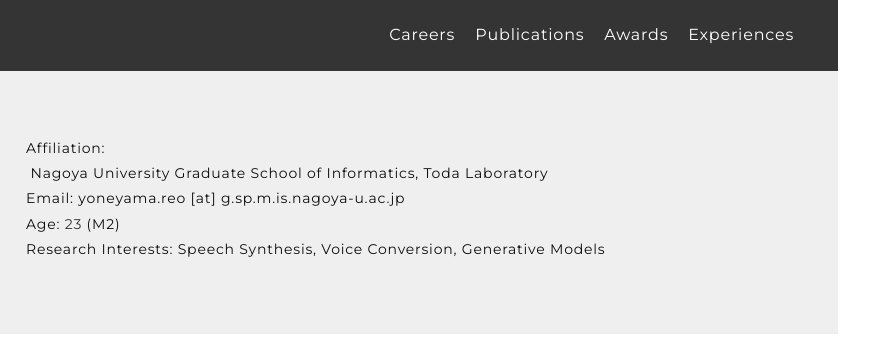
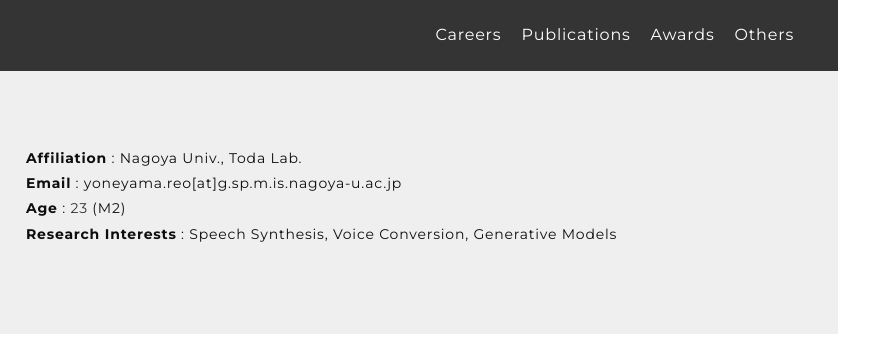
Before and after one commit to chomeyama/Profile, a plain HTML site: page index.html in a window 1280 px wide. Shown: the top 364 px of the page, 402-1280 px from the left. Drawn offline with nearby package versions, Linux system fonts and the light colour scheme.

Commit message:
modified

```diff
--- a/css/style.css
+++ b/css/style.css
@@ -171,7 +171,7 @@ nav {
 }
 
 .profile p {
-  padding-top: 15px;
+  padding-top: 25px;
 }
 
 .profile a {
--- a/index.html
+++ b/index.html
@@ -7,18 +7,16 @@
   <meta name=”twitter:card” content=”summary“>
   <meta name=”twitter:site” content=”@_riceham“>
   <meta property='og:type' content="website">
-  <meta property='og:title' content="Reo YONEYAMA Profile Page">
+  <meta property='og:title' content="Reo YONEYAMA Profile">
   <meta property='og:url' content="https://chomeyama.github.io/Profile/">
-  <meta property='og:description'
-    content="The profile page of Reo Yoneyama. If you have any questions, please contact me by email.">
-  <meta property="og:image"
-    content="https://user-images.githubusercontent.com/49127218/117531375-2bc80100-b01d-11eb-8d2e-e213f1d14908.jpg">
+  <meta property='og:description' content="The profile page of Reo Yoneyama.">
+  <meta property="og:image" content="img/meow.jpg">
   <meta name="description" content="The profile page of Reo YONEYAMA">
   <title>Reo YONEYAMA</title>
   <link href="https://fonts.googleapis.com/css2?family=Montserrat:wght@400;700&display=swap" rel="stylesheet">
   <link href="https://fonts.googleapis.com/css?family=Material+Icons+Outlined" rel="stylesheet">
   <link href="css/style.css" media="all" rel="stylesheet" type="text/css">
-  <link rel="shortcut icon" href="img/me2.jpg">
+  <link rel="shortcut icon" href="img/meow.jpg">
   <link rel=”canonical” href=”https://chomeyama.github.io/Profile/”>
 
   <script src="https://code.jquery.com/jquery-2.2.4.js" integrity="sha256-iT6Q9iMJYuQiMWNd9lDyBUStIq/8PuOW33aOqmvFpqI="
@@ -45,7 +43,7 @@
           <li id="nav"><a href="#education">Careers</a></li>
           <li id="nav"><a href="#publications">Publications</a></li>
           <li id="nav"><a href="#awards">Awards</a></li>
-          <li id="nav"><a href="#experiences">Experiences</a></li>
+          <li id="nav"><a href="#others">Others</a></li>
         </ul>
       </nav>
       <nav class="sp-nav">
@@ -53,7 +51,7 @@
           <li id="sp-nav"><a href="#education">Careers</a></li>
           <li id="sp-nav"><a href="#publications">Publications</a></li>
           <li id="sp-nav"><a href="#awards">Awards</a></li>
-          <li id="sp-nav"><a href="#experiences">Experiences</a></li>
+          <li id="sp-nav"><a href="#others">Others</a></li>
           <li class="close"><span>Close</span></li>
         </ul>
       </nav>
@@ -63,16 +61,14 @@
     </header>
 
     <div class="profile">
-      <img class="clearfix" src="img/me4.jpg" alt="Photograph of me">
+      <img class="clearfix" src="img/me.jpg" alt="Photograph of me">
       <p class="clearfix">
         <br>
-        Affiliation:<br>
-        &nbsp;Nagoya University Graduate School of Informatics, <a class="url"
-          href="https://www.toda.is.i.nagoya-u.ac.jp/" target="_blank" rel="noopener">Toda
-          Laboratory</a><br>
-        Email: yoneyama.reo [at] g.sp.m.is.nagoya-u.ac.jp<br>
-        Age: <a id="age" style="color:#0e0e0e;text-decoration:none"></a> (M2)<br>
-        Research Interests:</b> Speech Synthesis, Voice Conversion, Generative Models
+        <b>Affiliation</b> : Nagoya Univ., <a class="url" href="https://www.toda.is.i.nagoya-u.ac.jp/" target="_blank"
+          rel="noopener">Toda Lab.</a><br>
+        <b>Email</b> : yoneyama.reo[at]g.sp.m.is.nagoya-u.ac.jp<br>
+        <b>Age</b> : <a id="age" style="color:#0e0e0e;text-decoration:none"></a> (M2)<br>
+        <b>Research Interests</b> : Speech Synthesis, Voice Conversion, Generative Models
       </p>
     </div>
 
@@ -170,10 +166,10 @@
         </dl>
       </div>
 
-      <h2 class="sectitle">Experiences</h2>
-      <div id="experiences" class="section">
+      <h2 class="sectitle">Others</h2>
+      <div id="others" class="section">
         <dl>
-          <dt>Languages</dt>
+          <dt>Programming Languages</dt>
           <dd>Python &nbsp; C/C++ &nbsp; JavaScript &nbsp; HTML/CSS &nbsp; R</dd>
           <dt>AtCoder</dt>
           <dd>
```
Also changed, not shown: img/me.jpg, img/me4.jpg (deleted), img/meow.jpg (renamed from img/me2.JPG).
